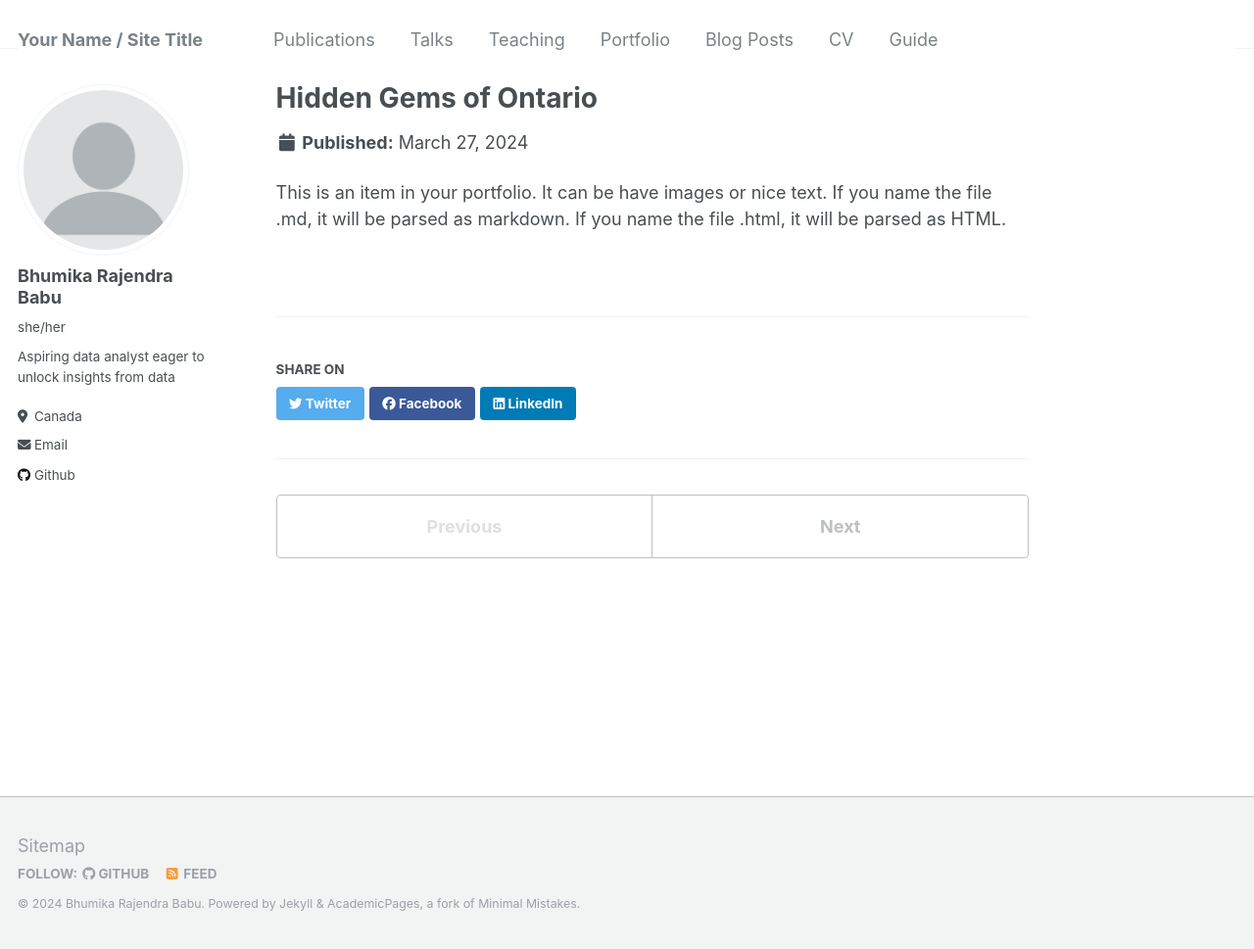
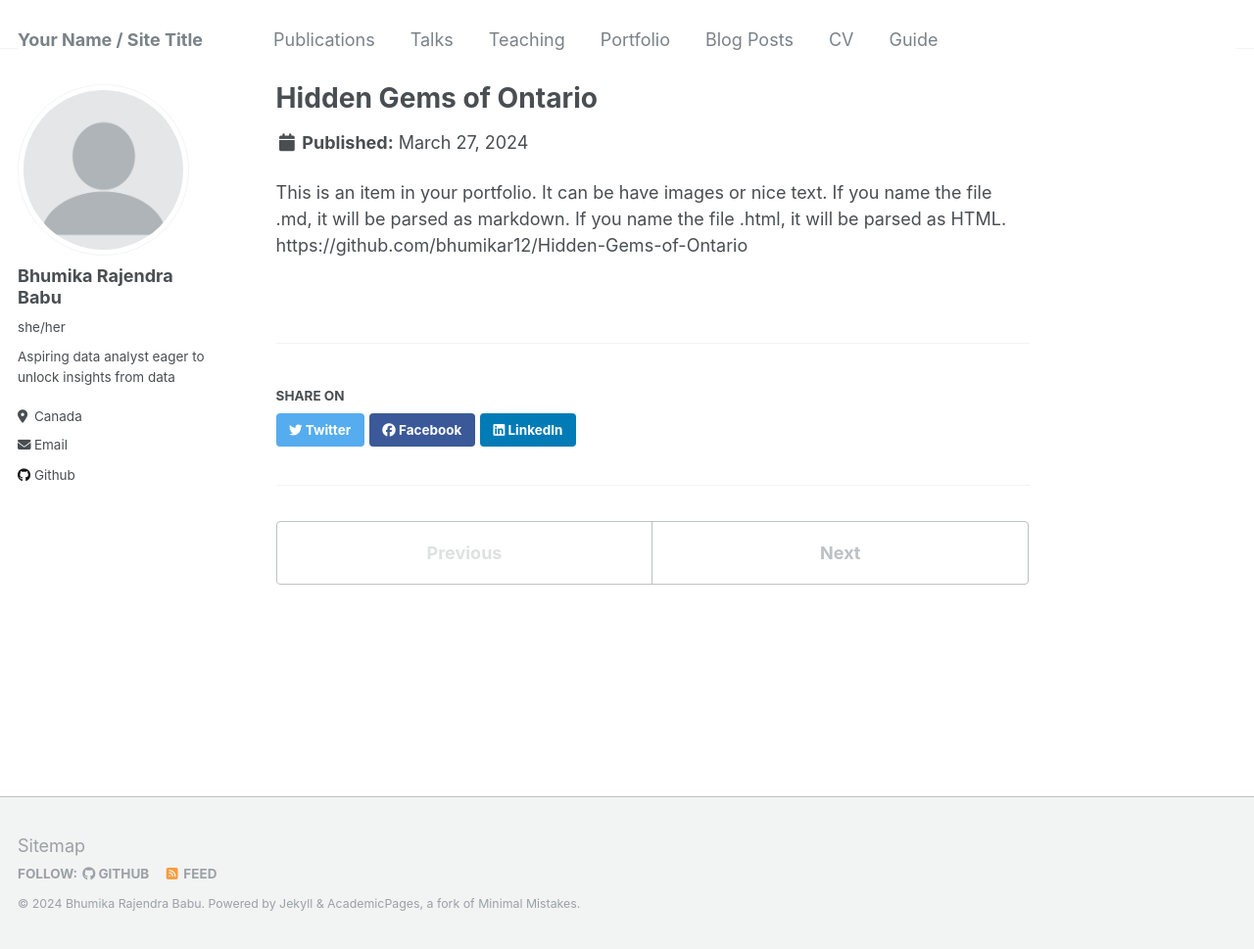
Before and after one commit to bhumikar12/bhumikar.github.io, a Jekyll site: the page built from _portfolio/portfolio-1.md, in a window 1280 px wide and 969 px high. Shown: the whole window at 98% size. Built offline with Jekyll 4.4.1, drawn with Linux system fonts in a browser that asks for light colours; part of the change alters nothing that is shown.

Commit message:
portfolio link update

```diff
--- a/_portfolio/portfolio-1.md
+++ b/_portfolio/portfolio-1.md
@@ -5,3 +5,4 @@ collection: portfolio
 ---
 
 This is an item in your portfolio. It can be have images or nice text. If you name the file .md, it will be parsed as markdown. If you name the file .html, it will be parsed as HTML.
+https://github.com/bhumikar12/Hidden-Gems-of-Ontario
```
